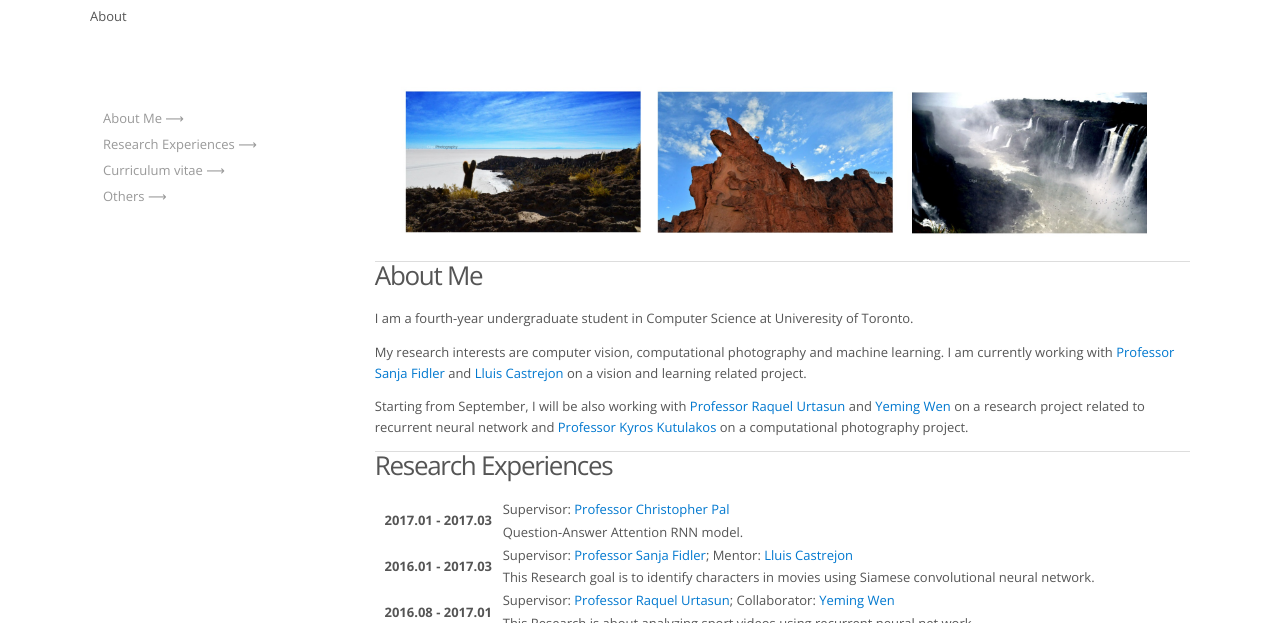
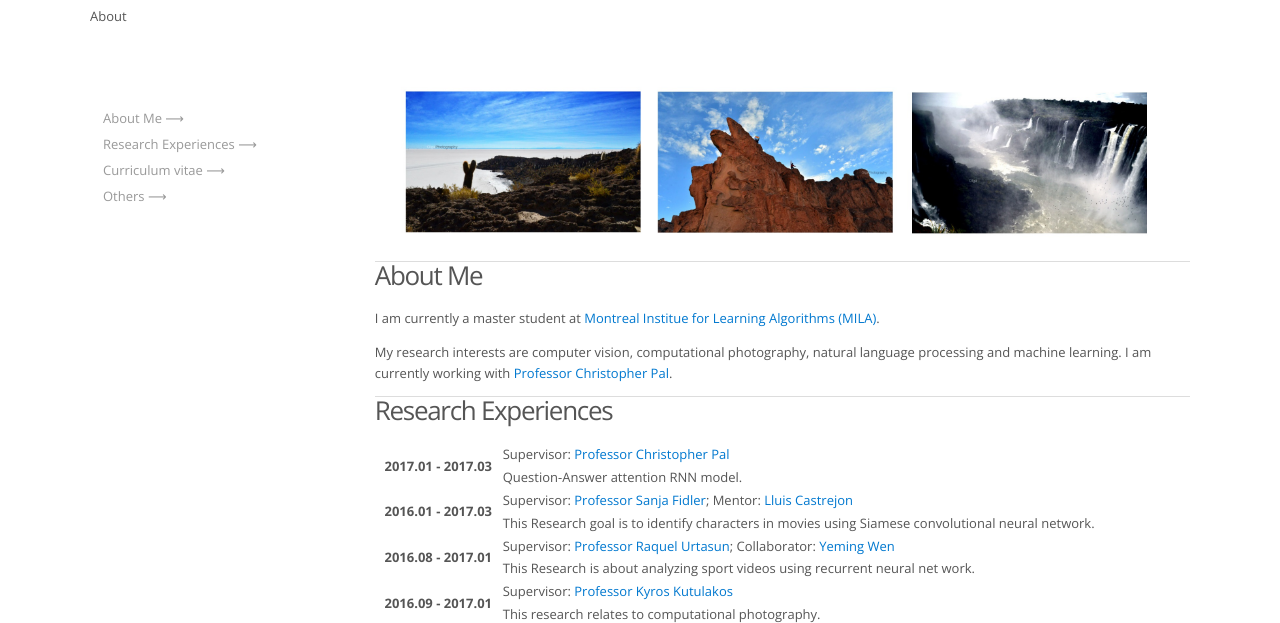
Before and after one commit to oooolga/oooolga.github.io, a plain HTML site: page about.html in a window 1280 px wide. Shown: the part 144-767 px from the top of the page. Drawn offline with nearby package versions, Linux system fonts and the light colour scheme.

Commit message:
commit changes

```diff
--- a/about.html
+++ b/about.html
@@ -51,9 +51,9 @@
     <section class="grid col-three-quarters mq2-col-full"><img src="img/AboutMe.jpg" alt="">
       <article id="navteam">
         <h2>About Me</h2>
-        <p>I am a fourth-year undergraduate student in Computer Science at Univeresity of Toronto. </p>
-        <p>My research interests are computer vision, computational photography and machine learning. I am currently working with <a href="http://www.cs.utoronto.ca/~fidler/">Professor Sanja Fidler</a> and <a href="http://www.cs.toronto.edu/~castrejon/">Lluis Castrejon</a> on a vision and learning related project.</p>
-        <p> Starting from September, I will be also working with <a href="http://www.cs.toronto.edu/~urtasun/"> Professor Raquel Urtasun</a> and <a href='#'>Yeming Wen</a> on a research project related to recurrent neural network and <a href='http://www.cs.toronto.edu/~kyros/'>Professor Kyros Kutulakos</a> on a computational photography project.</p>
+        <p>I am currently a master student at <a href="https://mila.quebec/en/cours/industrial-masters-in-machine-learning/">Montreal Institue for Learning Algorithms (MILA)</a>. </p>
+        <p>My research interests are computer vision, computational photography, natural language processing and machine learning. I am currently working with <a href="http://www.professeurs.polymtl.ca/christopher.pal/">Professor Christopher Pal</a>.</p>
+
 		<p></p>
       </article>
       <article id="navphilo">
@@ -64,7 +64,7 @@
               <td>Supervisor: <a href="http://www.professeurs.polymtl.ca/christopher.pal/">Professor Christopher Pal</a></td>
             </tr>
             <tr>
-              <td>Question-Answer Attention RNN model.</td>
+              <td>Question-Answer attention RNN model.</td>
             </tr>
             <tr>
             <tr>
```
